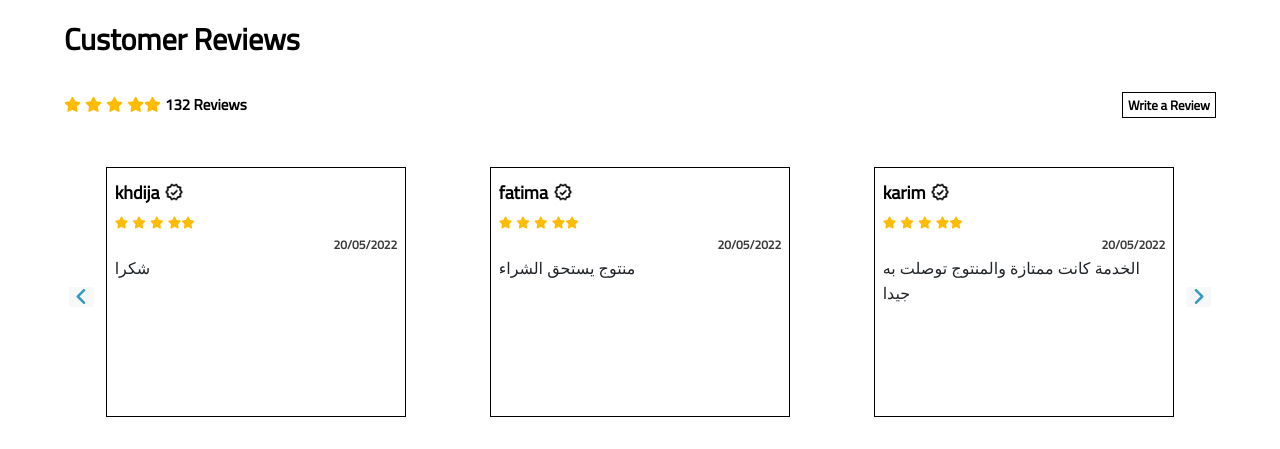
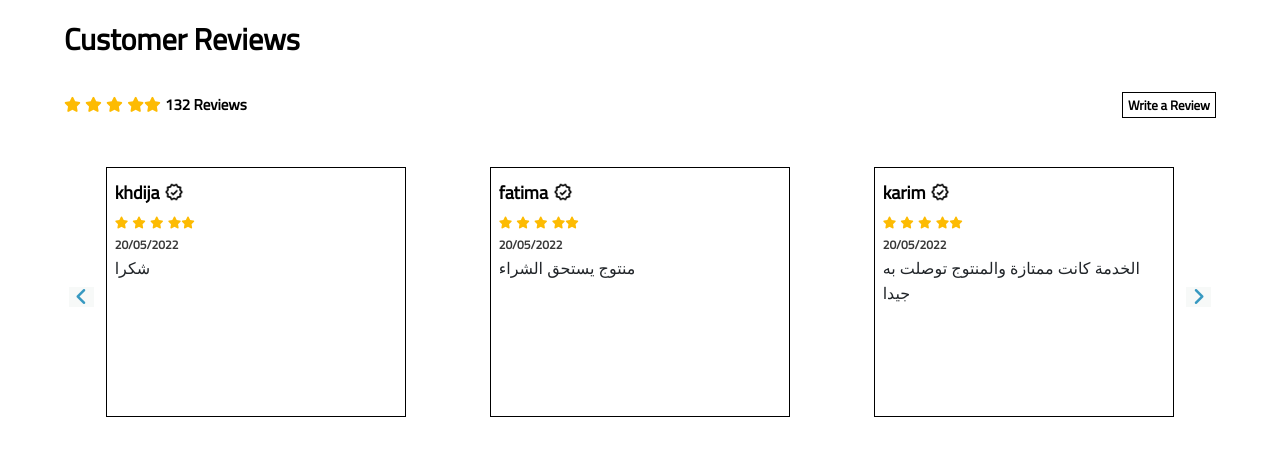
Before and after one commit to mehdiouatmane/barakachifae, a PHP site: page /post.php?id=1 in a window 1280 px wide. Shown: the part 1085-1534 px from the top of the page. Run offline with PHP 8.4, Linux system fonts and the light colour scheme; data that the repository does not hold is empty; some libraries are stand-ins or nearby versions.

Commit message:
Add files via upload

```diff
--- a/post.php
+++ b/post.php
@@ -423,7 +423,7 @@ fbq('track', 'PageView');
 					.reviews .star{text-align:left; } .reviews .star i{font-size:12px;}
 					.reviews .comment{height:100px; line-height:25px;    text-align:left;}
 					.reviews .multimg{ margin:2% 0%; display:flex; align-items:center; justify-content:flex-start; text-align:left;  grid-column-gap:1rem;  } .reviews .multimg img{max-width:100%; width:50px; height:50px;}
-					.reviews .date{color:#000000c7; font:600 12px 'cairo'; display:flex; align-items:center; justify-content:flex-end; text-align:left; }
+					.reviews .date{color:#000000c7; font:600 12px 'cairo'; display:flex; align-items:center; justify-content:flex-start; text-align:right; }
 			.carousel5 .owl-nav.disabled {display:block;} 	   .carousel5 .owl-nav .owl-prev {  position:absolute; top:140px; left:0px;   display:flex; align-items:center;  justify-content:center;  text-align:center;}    .carousel5 .owl-nav .owl-prev i{ background-color:#f7f9f8;    color:#3799c1; font-size:20px;  }  .carousel5 .owl-nav .owl-prev i:hover {background-color:#3799c1;  color:white;}                                       .carousel5 .owl-nav .owl-next { position:absolute; top:140px;  right:0px;  display:flex; align-items:center;  justify-content:center;  text-align:center;}   .carousel5 .owl-nav .owl-next i{background-color:#f7f9f8; color:#3799c1; font-size:20px;  }     .carousel5 .owl-nav .owl-next i:hover {background-color:#3799c1;  color:white;}
             .carousel5 .owl-dots.disabled{display:none;}     .carousel5 .owl-dots .owl-dot{ display:none; background-color:transparent;  }     .carousel5 .owl-dots .owl-dot span {  background-color:#ccc;  width:9px; height:9px;  border-radius:30px;    transition:all ease-in-out .2s;}          .carousel5 .owl-dots .owl-dot:hover span  { background-color:black;}        .carousel5 .owl-dots .owl-dot.active span { background-color:black;  }
 </style>
```
